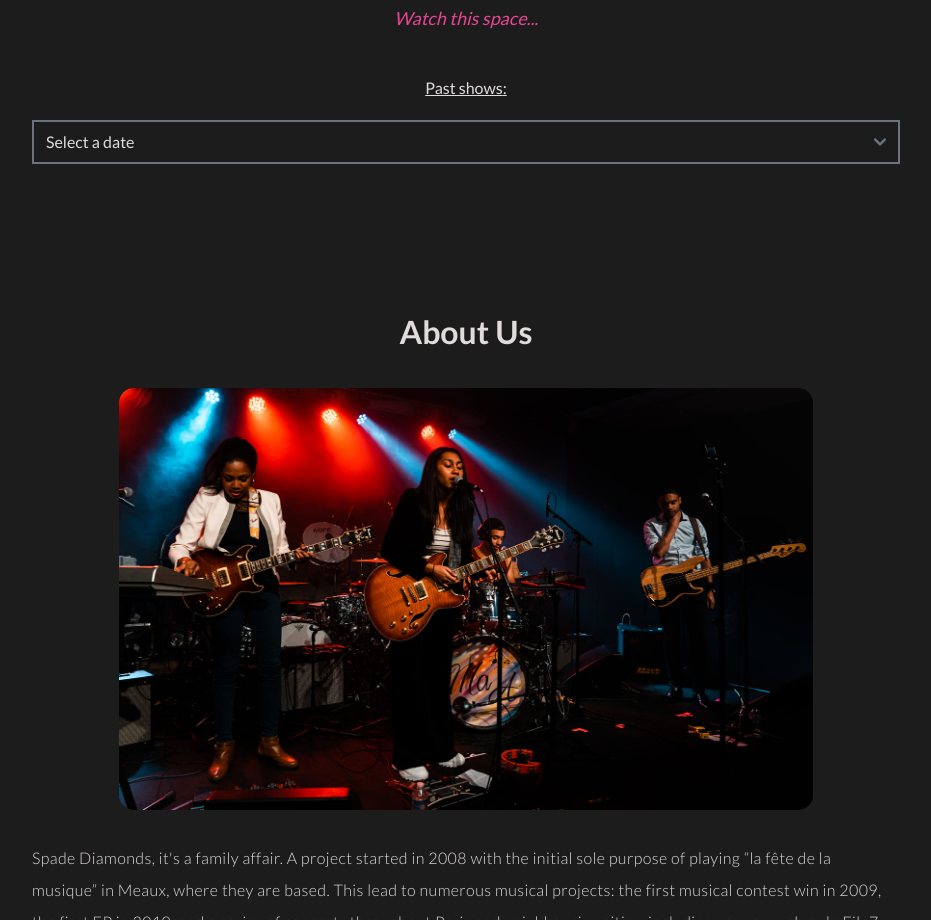
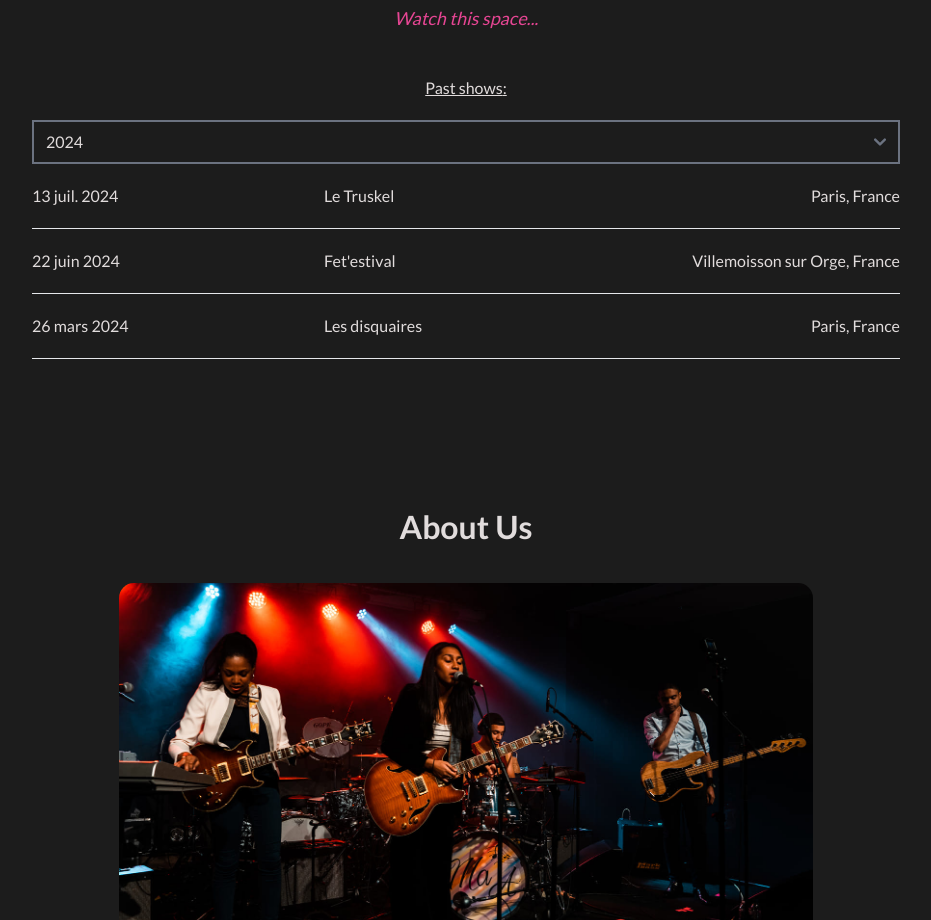
Before and after one commit to ornel77/spade-diamonds-official, a React (Vite) app: page / in a window 1280 px wide. Shown: the part 840-1760 px from the top of the page, without its empty margins (174-1105 px from the left). Built offline with nearby package versions, Linux system fonts and the light colour scheme.

Commit message:
remove select date and modify the default state of year

```diff
--- a/src/components/ShowsNew/Shows.jsx
+++ b/src/components/ShowsNew/Shows.jsx
@@ -14,11 +14,12 @@ const Shows = () => {
     return dateA - dateB;
   };
 
-  const [year, setYear] = useState("");
+  const [year, setYear] = useState(getYear(shows[0].date));
   const currentDate = Date.now();
   const currentShows = shows
     .filter((show) => Date.parse(show.date) >= currentDate)
     .sort(sortByDate);
+
 
   const pastShows = shows.filter(
     (show) => getYear(show.date) == year && Date.parse(show.date) < currentDate
@@ -47,16 +48,15 @@ const Shows = () => {
             className="bg-transparent w-full border-2 outline-none focus:ring-0 focus:border-gray-500"
             onChange={(e) => setYear(e.target.value)}
           >
-            <option value="-" className="italic text-black">
+            {/* <option value="-" className="italic text-black">
               {t("shows.select")}
-            </option>
+            </option> */}
             {years.map((year, index) => (
               <option key={index} value={year} className="text-black">
                 {year}
               </option>
             ))}
           </select>
-
           <motion.div
             key={year} // <--- force remount à chaque changement de year
             initial={{ opacity: 0 }}
```
